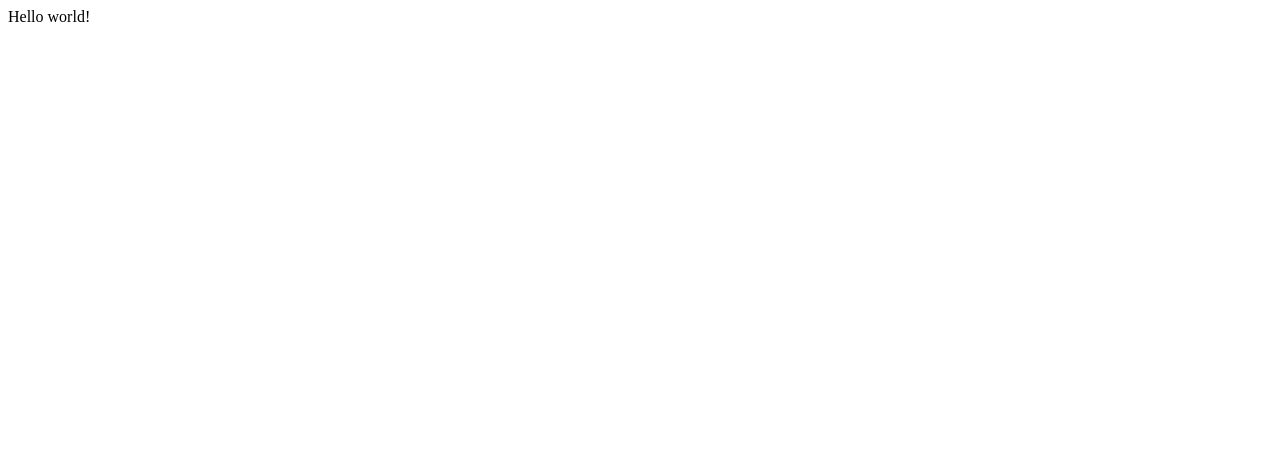
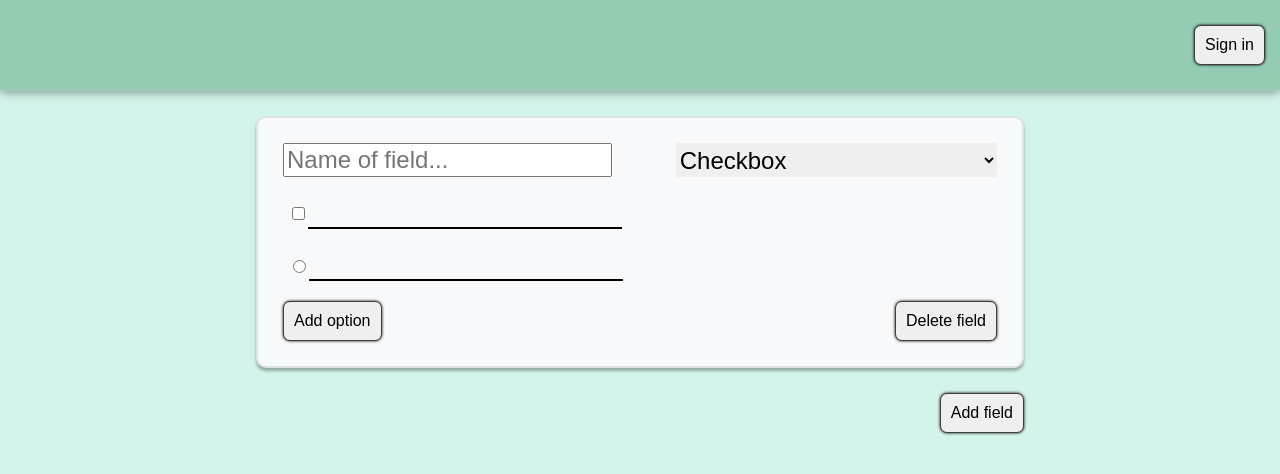
Before and after one commit to third-team/forms-fe, a React (Create React App) app: page / in a window 1280 px wide. Shown: the top 474 px of the page. Built offline with nearby package versions, Linux system fonts and the light colour scheme.

Commit message:
Add main components and minimal styling

```diff
--- a/src/App.jsx
+++ b/src/App.jsx
@@ -1,5 +1,13 @@
+import Header from './Components/Header/Header';
+import Body from './Components/Body/Body';
+
 function App() {
-	return <div>Hello world!</div>;
+	return (
+		<>
+			<Header />
+			<Body />
+		</>
+	);
 }
 
 export default App;
--- /dev/null
+++ b/src/Components/Body/Body.jsx
@@ -0,0 +1,13 @@
+import './Body.scss';
+
+import Field from '../Field/Field';
+
+export default function Body() {
+	return (
+		<div className='body'>
+			<Field />
+
+			<input type='button' value='Add field' className='button' />
+		</div>
+	);
+}
--- /dev/null
+++ b/src/Components/Body/Body.scss
@@ -0,0 +1,9 @@
+.body {
+	margin: 0 auto;
+
+	width: 60%;
+
+	display: flex;
+	flex-direction: column;
+	justify-content: center;
+}
--- /dev/null
+++ b/src/Components/Field/Field.jsx
@@ -0,0 +1,26 @@
+import './Field.scss';
+
+import Option from './Option';
+
+export default function Field() {
+	return (
+		<div className='field'>
+			<div className='name-select-line'>
+				<input className='field-name' placeholder='Name of field...' />
+
+				<select className='answer-type-selector' size='large' defaultValue='Choose...'>
+					<option value='Checkbox'>Checkbox</option>
+					<option value='Radiobutton'>Radiobutton</option>
+				</select>
+			</div>
+
+			<Option answerType='checkbox' />
+			<Option answerType='radio' />
+
+			<div className='button-line'>
+				<input type='button' value='Add option' className='button button-add-option' />
+				<input type='button' value='Delete field' className='button' />
+			</div>
+		</div>
+	);
+}
--- /dev/null
+++ b/src/Components/Field/Field.scss
@@ -0,0 +1,42 @@
+.field {
+	display: flex;
+	flex-direction: column;
+
+	margin-bottom: 25px;
+	padding: 25px;
+
+	background-color: #f8f9fa;
+
+	border: solid #dee2e6 2px;
+	border-radius: 10px;
+
+	box-shadow: 0px 3px 3px rgba(0, 0, 0, 0.3);
+}
+
+.name-select-line {
+	display: flex;
+	justify-content: space-between;
+
+	margin-bottom: 20px;
+}
+
+.field-name {
+	font-size: 24px;
+	width: 45%;
+}
+
+.answer-type-selector {
+	font-size: 24px;
+	width: 45%;
+
+	border: 0;
+}
+
+.button-line {
+	display: flex;
+}
+
+.button-add-option {
+	margin-left: 0;
+	margin-right: auto;
+}
--- /dev/null
+++ b/src/Components/Field/Option.jsx
@@ -0,0 +1,10 @@
+import './Option.scss';
+
+export default function Option({ answerType }) {
+	return (
+		<div className='option'>
+			<input type={answerType} className='option-control' />
+			<input type='text' className='option-input' />
+		</div>
+	);
+}
--- /dev/null
+++ b/src/Components/Field/Option.scss
@@ -0,0 +1,20 @@
+.option {
+	display: flex;
+	align-items: center;
+
+	margin-left: 5px;
+	margin-bottom: 20px;
+}
+
+.option-input {
+	border: 0;
+	border-bottom: 2px solid black;
+
+	background-color: #f8f9fa;
+
+	font-size: 24px;
+}
+
+.option-input:focus {
+	outline: none;
+}
--- /dev/null
+++ b/src/Components/Header/Header.jsx
@@ -0,0 +1,9 @@
+import './Header.scss';
+
+export default function Header() {
+	return (
+		<header>
+			<input type='button' value='Sign in' className='button' />
+		</header>
+	);
+}
--- /dev/null
+++ b/src/Components/Header/Header.scss
@@ -0,0 +1,14 @@
+header {
+	padding: 15px;
+	margin-bottom: 25px;
+
+	height: 60px;
+	background-color: #93ccb3;
+
+	display: flex;
+	align-items: center;
+
+	border-bottom: solid #a3cfbb 1px;
+
+	box-shadow: 0px 0px 10px rgba(0, 0, 0, 0.5);
+}
--- a/src/index.jsx
+++ b/src/index.jsx
@@ -1,5 +1,8 @@
 import React from 'react';
 import ReactDOM from 'react-dom';
+
+import './index.scss';
+
 import App from './App';
 
 ReactDOM.render(
--- /dev/null
+++ b/src/index.scss
@@ -0,0 +1,23 @@
+body {
+	margin: 0;
+	padding: 0;
+
+	background-color: #d2f4ea;
+}
+
+.button {
+	height: 40px;
+
+	padding: 10px;
+	margin-left: auto;
+
+	border: 1px solid rgb(65, 61, 61);
+	border-radius: 7px;
+
+	font-size: 16px;
+	box-shadow: 0 0 3px;
+}
+
+.button:focus {
+	outline: none;
+}
```
Also changed, not shown: .eslintrc.json.
